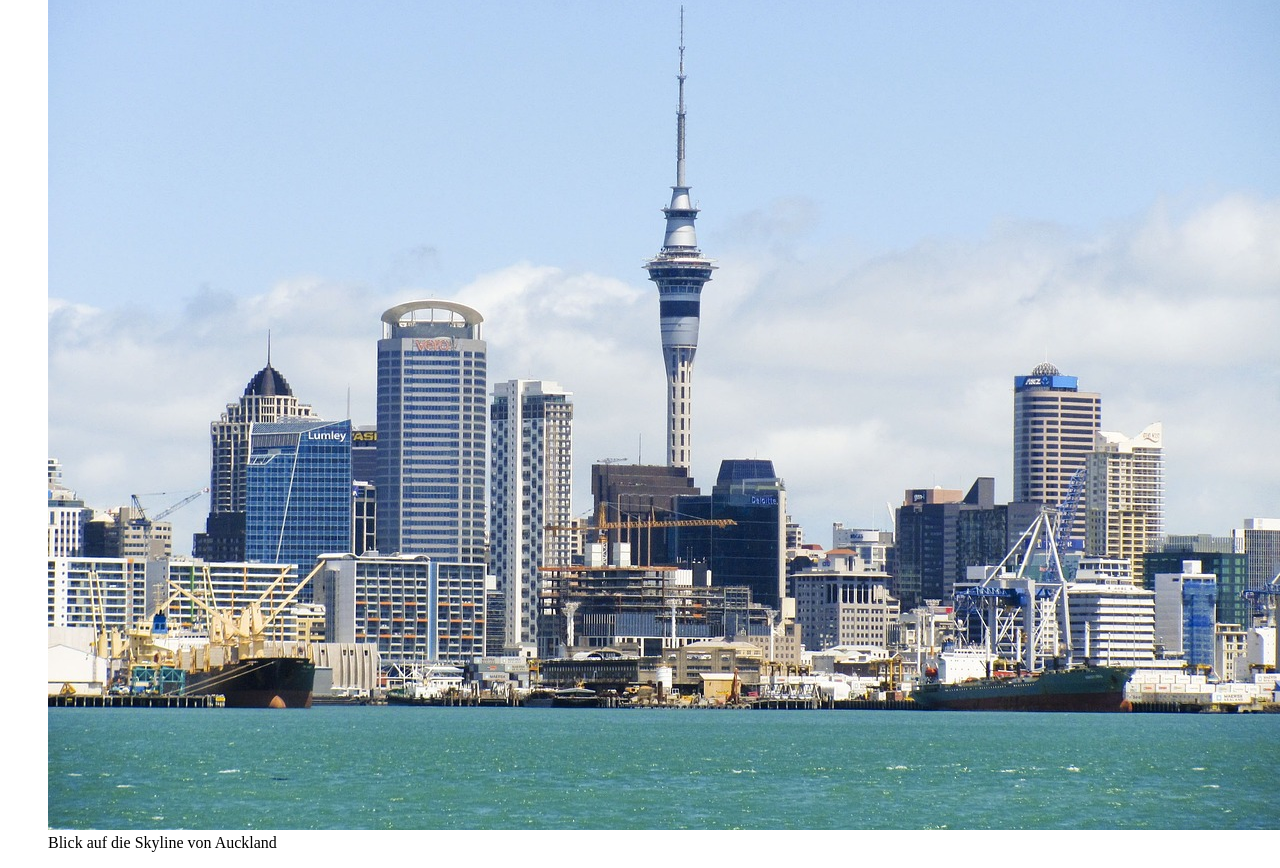
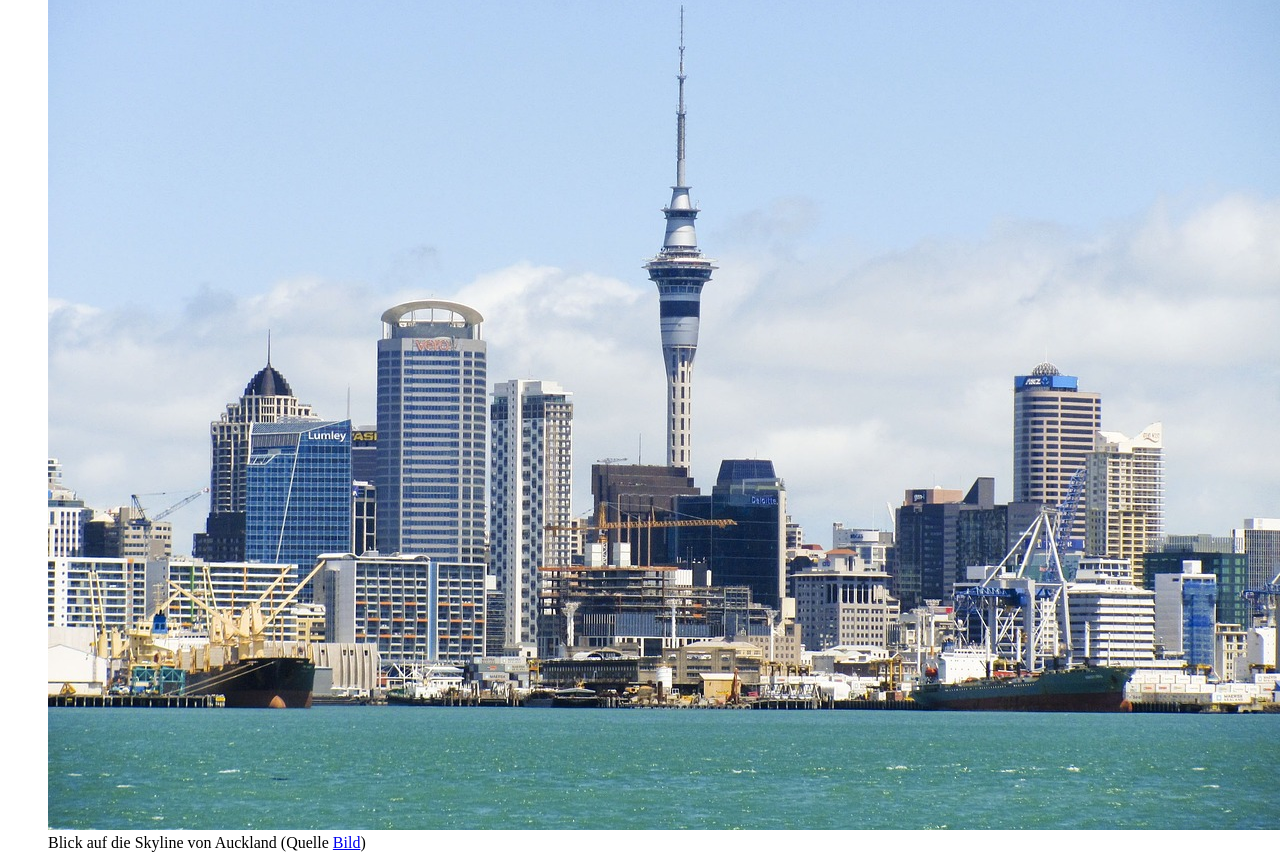
Before and after one commit to Samuesl/nz, a plain HTML site: page index.html in a window 1280 px wide. Shown: the part 553-1421 px from the top of the page. Drawn offline with Linux system fonts and the light colour scheme.

Commit message:
Quelle und Link yum Bild eingefuegt

```diff
--- a/index.html
+++ b/index.html
@@ -19,10 +19,10 @@
 
     <a href="https://de.wikipedia.org/wiki/Auckland">Quelle Wikipedia</a>
 
-    <!--https://pixabay.com/de/photos/neuseeland-skyline-auckland-73230/ -->
     <figure>
     <img src="images/attraction.jpg" alt="skyline">
-    <figcaption>Blick auf die Skyline von Auckland</figcaption>
+    <!--https://pixabay.com/de/photos/neuseeland-skyline-auckland-73230/ -->
+    <figcaption>Blick auf die Skyline von Auckland (Quelle <a href="https://pixabay.com/de/photos/neuseeland-skyline-auckland-73230/"> Bild</a>) </figcaption>
     </figure>
 
 
```
